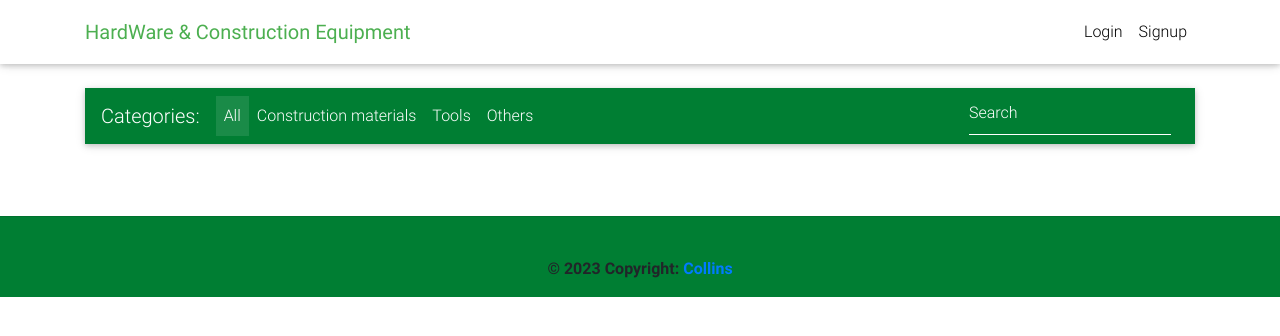
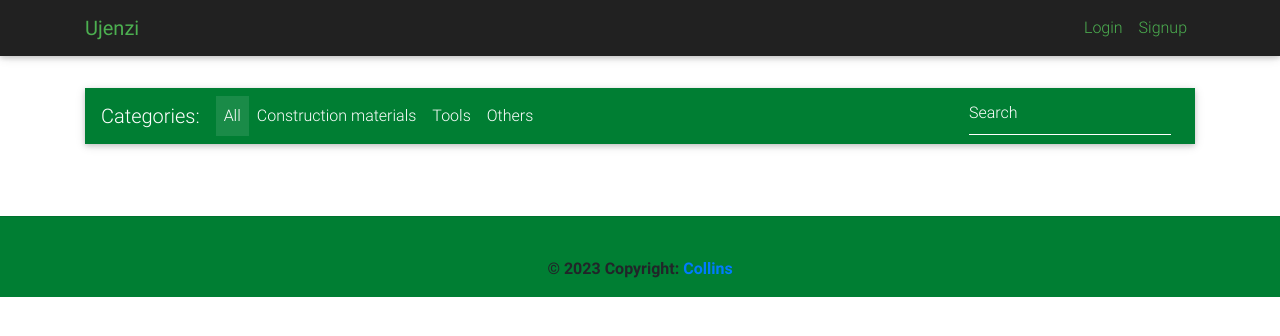
Before and after one commit to Collins-Omariba/django-hardware, a Django app: page / in a window 1280 px wide. Shown: the top 336 px of the page. Run offline with Django 4.2, Linux system fonts and the light colour scheme; data that the repository does not hold is empty; some libraries are stand-ins or nearby versions.

Commit message:
Update navbar.html
- update links visibility and  brand name

```diff
--- a/templates/navbar.html
+++ b/templates/navbar.html
@@ -1,11 +1,11 @@
 {% load cart_template_tags %}
 
-<nav class="navbar fixed-top navbar-expand-lg navbar-light white scrolling-navbar">
+<nav class="navbar fixed-top navbar-expand-lg navbar-dark bg-dark fixed-top">
     <div class="container">
 
       <!-- Brand -->
       <a class="navbar-brand waves-effect" href="/">
-        <strong class="green-text">HardWare & Construction Equipment</strong>
+        <strong class="green-text"> Ujenzi </strong>
       </a>
 
       <!-- Collapse -->
@@ -37,12 +37,12 @@
             <a href="{% url 'core:order-summary' %}" class="nav-link waves-effect">
               <span class="badge red z-depth-1 mr-1"> {{ request.user|cart_item_count }} </span>
               <i class="fas fa-shopping-cart"></i>
-              <span class="clearfix d-none d-sm-inline-block"> Cart </span>
+              <span class="clearfix d-sm-inline-block"> Cart </span>
             </a>
           </li>
           <li class="nav-item">
             <a class="nav-link waves-effect" href="{% url 'account_logout' %}">
-              <span class="clearfix d-none d-sm-inline-block"> Logout </span>
+              <span class="green-text clearfix d-sm-inline-block"> Logout </span>
             </a>
           </li>
 
@@ -66,12 +66,12 @@
           {% else %}
           <li class="nav-item">
             <a class="nav-link waves-effect" href="{% url 'account_login' %}">
-              <span class="clearfix d-none d-sm-inline-block"> Login </span>
+              <span class="green-text clearfix d-sm-inline-block"> Login </span>
             </a>
           </li>
           <li class="nav-item">
             <a class="nav-link waves-effect" href="{% url 'account_signup' %}">
-              <span class="clearfix d-none d-sm-inline-block"> Signup </span>
+              <span class="green-text clearfix d-sm-inline-block"> Signup </span>
             </a>
           </li>
           {% endif %}
```
